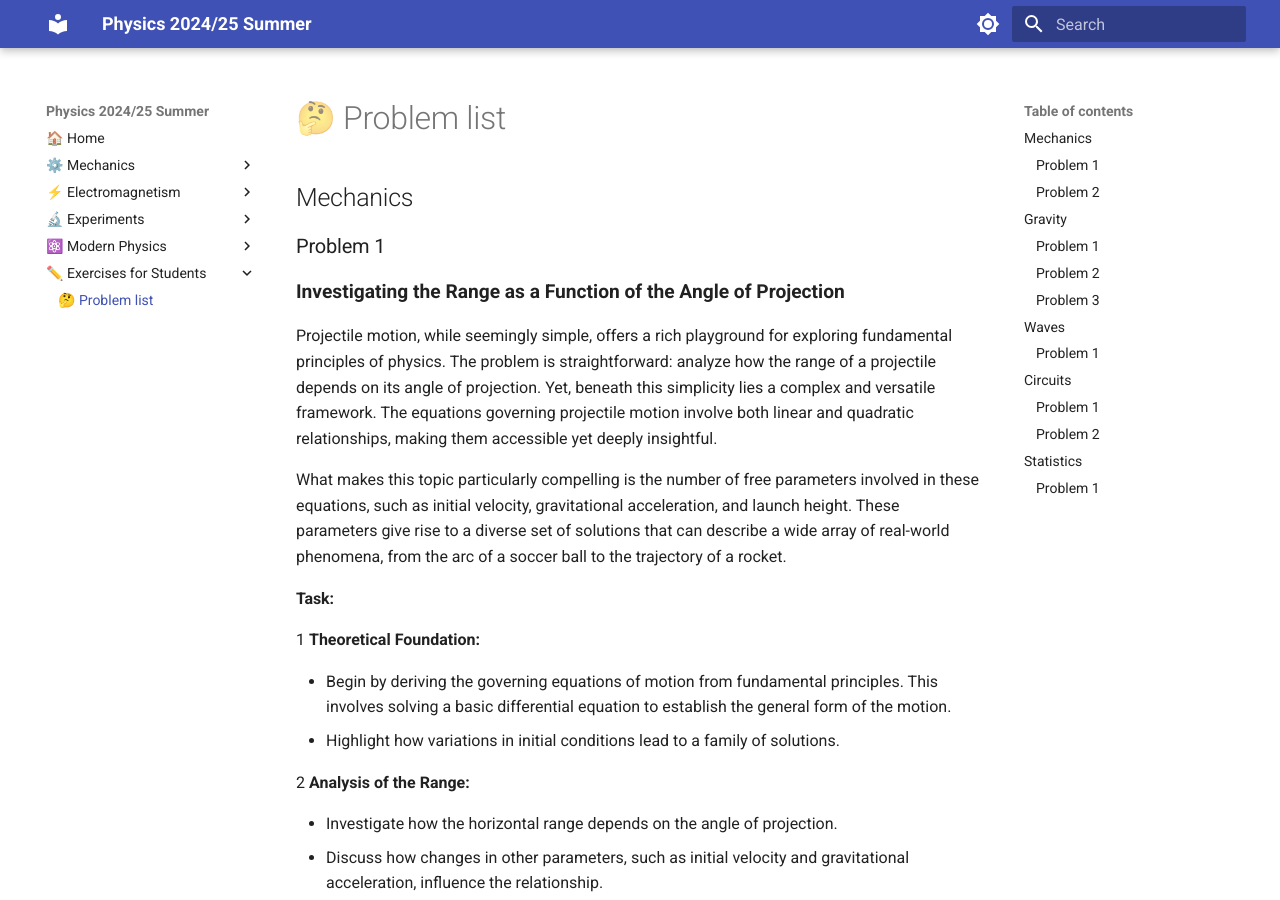
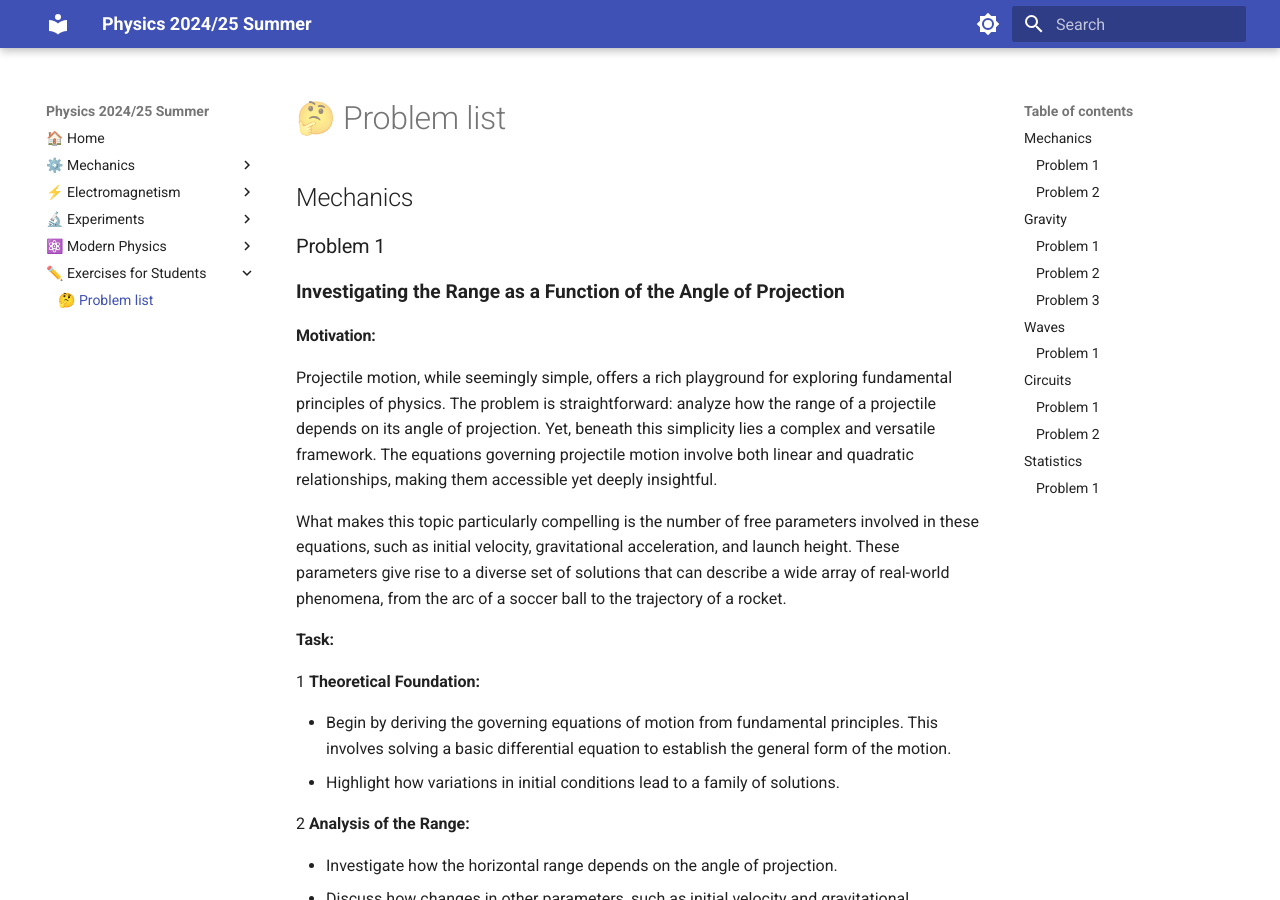
Before and after one commit to dchorazkiewicz/Physics-2024-25-Summer, an MkDocs documentation site: the page built from docs/Exercises_for_Students/exercises_dch.md, in a window 1280 px wide and 900 px high. Built offline with MkDocs 1.6.1 and Material for MkDocs 9.7.7, drawn with Linux system fonts in a browser that asks for light colours; nearby versions of some CDN libraries; some of the changed text lies outside the part shown.

Commit message:
add motivation sections to exercises_dch.md for clarity and context

```diff
--- a/docs/Exercises_for_Students/exercises_dch.md
+++ b/docs/Exercises_for_Students/exercises_dch.md
@@ -4,6 +4,7 @@
 
 <span style="font-size: 1.2em; font-weight: bold;">Investigating the Range as a Function of the Angle of Projection</span>
 
+#### Motivation:
 
 Projectile motion, while seemingly simple, offers a rich playground for exploring fundamental principles of physics. The problem is straightforward: analyze how the range of a projectile depends on its angle of projection. Yet, beneath this simplicity lies a complex and versatile framework. The equations governing projectile motion involve both linear and quadratic relationships, making them accessible yet deeply insightful.
 
@@ -172,7 +173,7 @@ These tasks provide a foundation for understanding gravity's influence on motion
 
 <span style="font-size: 1.2em; font-weight: bold;">Interference Patterns on a Water Surface</span>
 
-#### Introduction:
+#### Motivation:
 
 Interference of waves occurs when two or more waves overlap, resulting in a new wave pattern. On a water surface, this can lead to distinctive interference patterns, especially when waves originate from multiple sources arranged in specific geometries.
 
@@ -232,6 +233,8 @@ The goal is to understand how the geometric arrangement of wave sources influenc
 ### Problem 1
 
 <span style="font-size: 1.2em; font-weight: bold;">Equivalent Resistance Using Graph Theory</span>
+
+#### Motivation:
 
 Calculating equivalent resistance involves iteratively applying two rules: combining resistors in series and in parallel. This process requires analyzing the circuit's structure to identify connections that can be reduced. Using graph theory, the circuit can be represented as:
 
```
